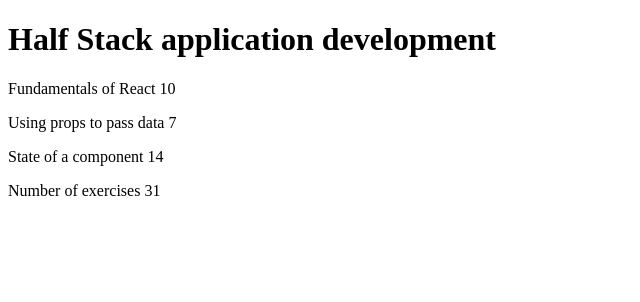
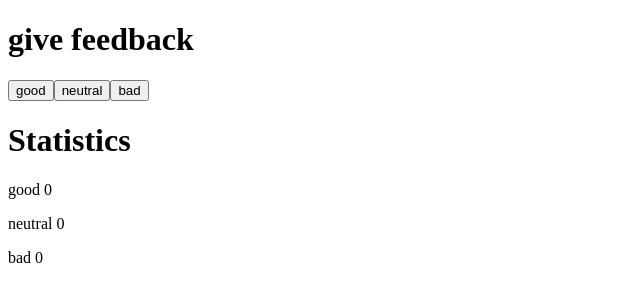
Before and after one commit to Riju-bak/FullStackOpen2022, a React (Create React App) app in the folder part1/: page / in a window 1280 px wide. Shown: the top 302 px of the page, without its empty margins (0-640 px from the left). Built offline with nearby package versions, Linux system fonts and the light colour scheme; the HTML template or start-up script is replaced by a standard one.

Commit message:
upto 1.6

```diff
--- a/part1/src/App.js
+++ b/part1/src/App.js
@@ -1,30 +1,33 @@
-import Header from './Header';
-import Content from './Content';
-import Total from "./Total";
+import {useState} from "react";
+import Button from "./Button";
 
 const App = () => {
-    const course = {
-        name: 'Half Stack application development',
-        parts: [
-            {
-                name: 'Fundamentals of React',
-                exercises: 10
-            },
-            {
-                name: 'Using props to pass data',
-                exercises: 7
-            },
-            {
-                name: 'State of a component',
-                exercises: 14
-            }
-        ]
+    const [good, setGood] = useState(0);
+    const [neutral, setNeutral] = useState(0);
+    const [bad, setBad] = useState(0);
+
+    const handleGood = () => {
+        setGood(good+1);
+    };
+
+    const handleNeutral = () => {
+        setNeutral(neutral+1);
+    };
+
+    const handleBad = () => {
+        setBad(bad+1);
     }
+
     return (
         <>
-            <Header course={course}/>
-            <Content course = {course}/>
-            <Total course={course}/>
+            <h1>give feedback</h1>
+            <Button onClick={handleGood} text={"good"}/>
+            <Button onClick={handleNeutral} text={"neutral"}/>
+            <Button onClick={handleBad} text={"bad"}/>
+            <h1>Statistics</h1>
+            <p>good {good}</p>
+            <p>neutral {neutral}</p>
+            <p>bad {bad}</p>
         </>
     );
 };
--- /dev/null
+++ b/part1/src/Button.js
@@ -0,0 +1,7 @@
+const Button = ({onClick, text}) => {
+    return (
+        <button onClick={onClick}>{text}</button>
+    );
+};
+
+export default Button;
```
Also changed, not shown: 1 other file (tests, documents, lock files or other folders).
